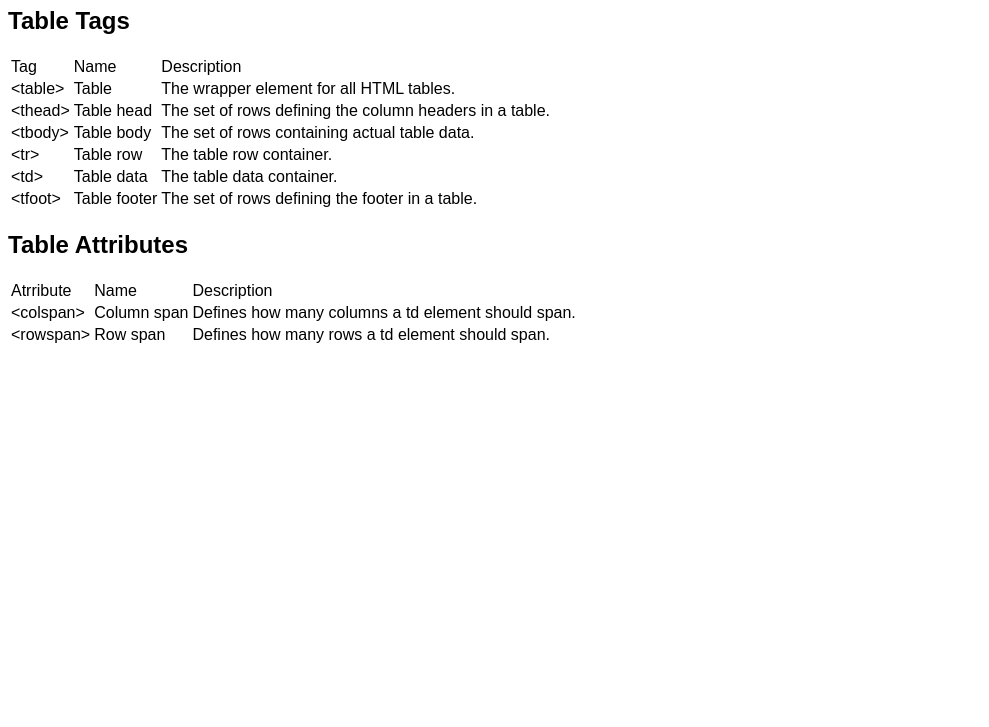
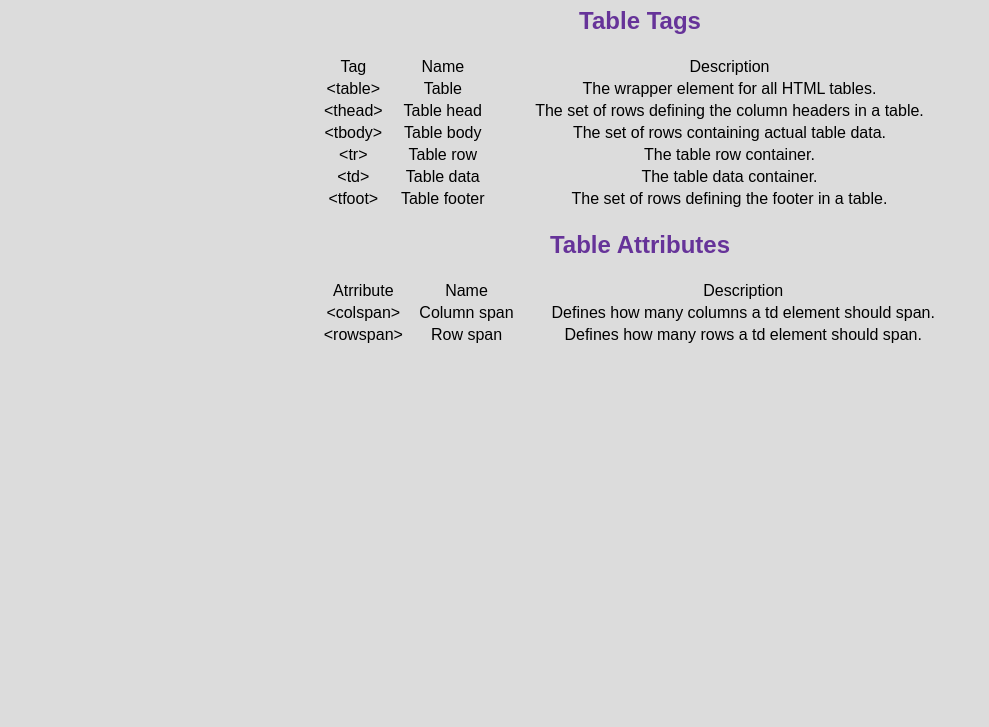
Before and after one commit to bestel89/TableProject, a plain HTML site: page index.html in a window 1280 px wide. Shown: the part 73-800 px from the top of the page, without its empty margins (0-989 px from the left). Drawn offline with Linux system fonts and the light colour scheme.

Commit message:
end of day commit

```diff
--- a/style.css
+++ b/style.css
@@ -1,3 +1,27 @@
 body {
     font-family: Arial;
+    background-color: gainsboro;
 }
+
+h1,
+h2,
+table {
+    text-align: center;
+}
+
+table {
+    margin: 0 auto;
+    margin-top: 0px;
+    margin-right: auto;
+    margin-bottom: 0px;
+    margin-left: auto;
+    width: 650px;
+}
+
+h1 {
+
+}
+
+h2 {
+    color: rebeccapurple;
+}
```
